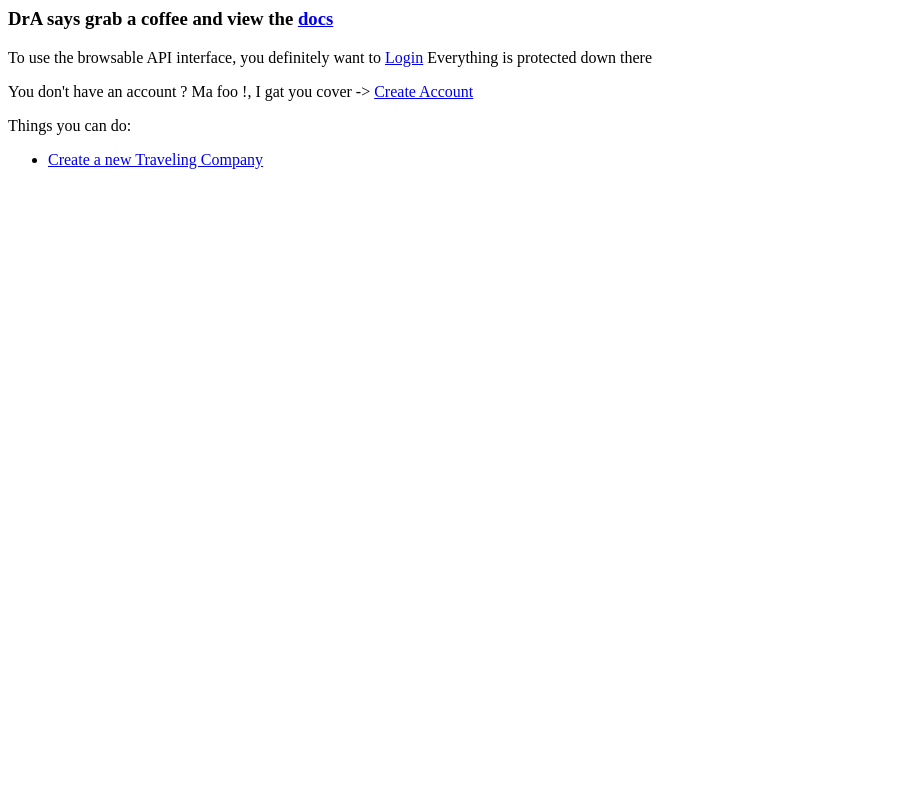
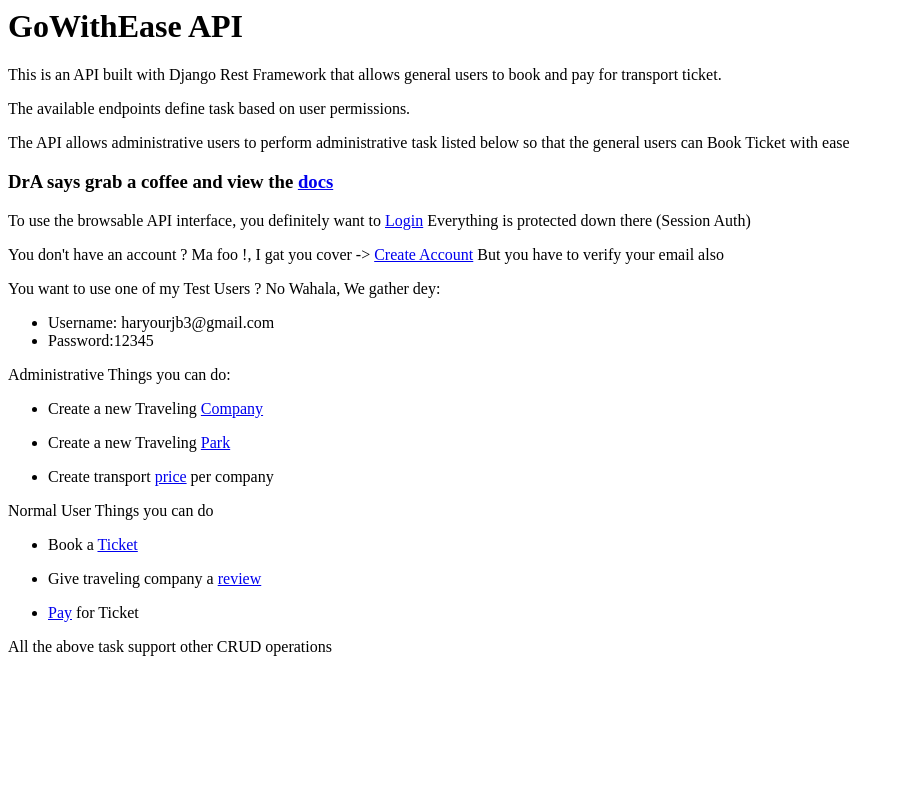
Before and after one commit to DrAnonymousNet/TravelAndLogistic, a Django app: template TravelAndLogistic/templates/index.html in a window 1280 px wide. Shown: the whole page, without its empty margins (0-904 px from the left). Run offline with Django 4.2, Linux system fonts and the light colour scheme; the template is opened without the code that fills it, so the values that code supplies are empty.

Commit message:
Refactoring

```diff
--- a/TravelAndLogistic/templates/index.html
+++ b/TravelAndLogistic/templates/index.html
@@ -1,18 +1,47 @@
+<h1>GoWithEase API</h1>
+<p>This is an API built with Django Rest Framework that allows general users to book and pay for transport ticket.</p>
+<p>The available endpoints define task based on user permissions.</p>
+<p>The API allows administrative users to perform administrative task listed below so that the general users can Book Ticket with ease </p>
+
 <h3> DrA says grab a coffee and view the <a href="{% url 'schema-swagger-ui'%}">docs</a></h3>
 
 
 <p>To use the browsable API interface,
     you definitely want to <a href="{% url 'session-login'%}">Login</a>
-     Everything is protected down there</p>
+     Everything is protected down there (Session Auth)</p>
 
-<p>You don't have an account ? Ma foo !, I gat you cover -> <a href="localhost:8000/auth/users/">Create Account</a></p>
-
-<p>Things you can do:</p>
+<p>You don't have an account ? Ma foo !, I gat you cover -> <a href="localhost:8000/auth/users/">Create Account</a> But you have to verify your email also </p>
+<p>You want to use one of my Test Users ? No Wahala, We gather dey:</p>
+<ul>
+    <li>Username: haryourjb3@gmail.com</li>
+    <li>Password:12345</li>
+</ul>
+<p>Administrative Things you can do:</p>
 <ul>
 <li>
-    <a href="{%url 'transport_create'%}">Create a new Traveling Company</a>
+    <p>Create a new Traveling <a href="{%url 'transport_create'%}">Company</a>
+    </p>
+</li>
+<li>
+    <p>Create a new Traveling <a href="{%url 'location-create-list'%}"> Park</a>
+    </p>
+</li>
+    <li>
+        <p>Create transport <a href="{%url 'price' 1%}">price</a> per company </p>
+    </li>
+</ul>
+<p>Normal User Things you can do</p>
+
+<ul>
+<li>
+<p> Book a <a href="{%url 'ticket-create'%}">Ticket</a></p>
+</li>
+<li>
+    <p>Give traveling company a <a href="{%url 'review-create' 1 %}">review</a></p>
+</li>
+<li>
+    <p><a href="{%url 'ticket-payment' 1%}">Pay</a> for Ticket</p>
 </li>
 
-
-
 </ul>
+All the above task support other CRUD operations
--- a/TravelAndLogistic/urls.py
+++ b/TravelAndLogistic/urls.py
@@ -35,7 +35,7 @@ urlpatterns = [
     path("otp/<str:phone_number>/", OTPAPIView.as_view(), name="otp"),
 
     path("login/", LoginUserApiView.as_view(),name="session-login"),
-    path("login/", LogoutView.as_view(),name="session-logout"),
+    path("logout/", LogoutView.as_view(),name="session-logout"),
 
     path("tickets/", TicketCreateView.as_view(), name= "ticket-create"),
     path("tickets/<int:pk>/", TicketApiView.as_view(), name = "ticket"),
```
Also changed, not shown: Travel/payment_handler.py (+5 -6 lines), Travel/serializers.py (+67 -47 lines), Travel/views.py (+16 -1 lines).
